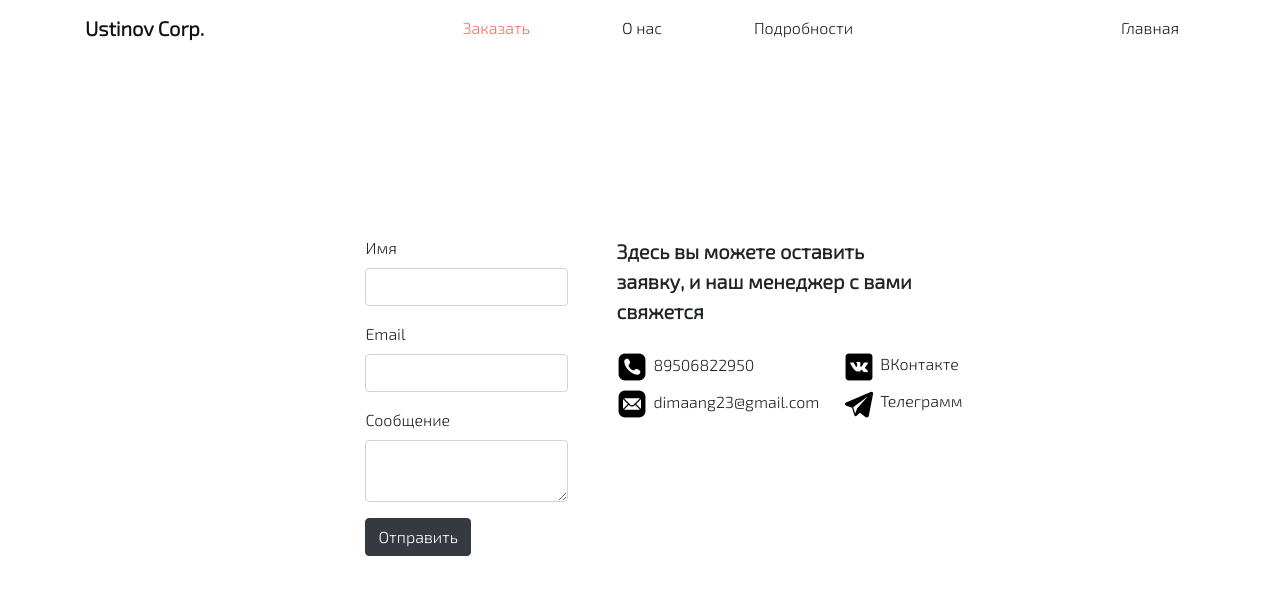
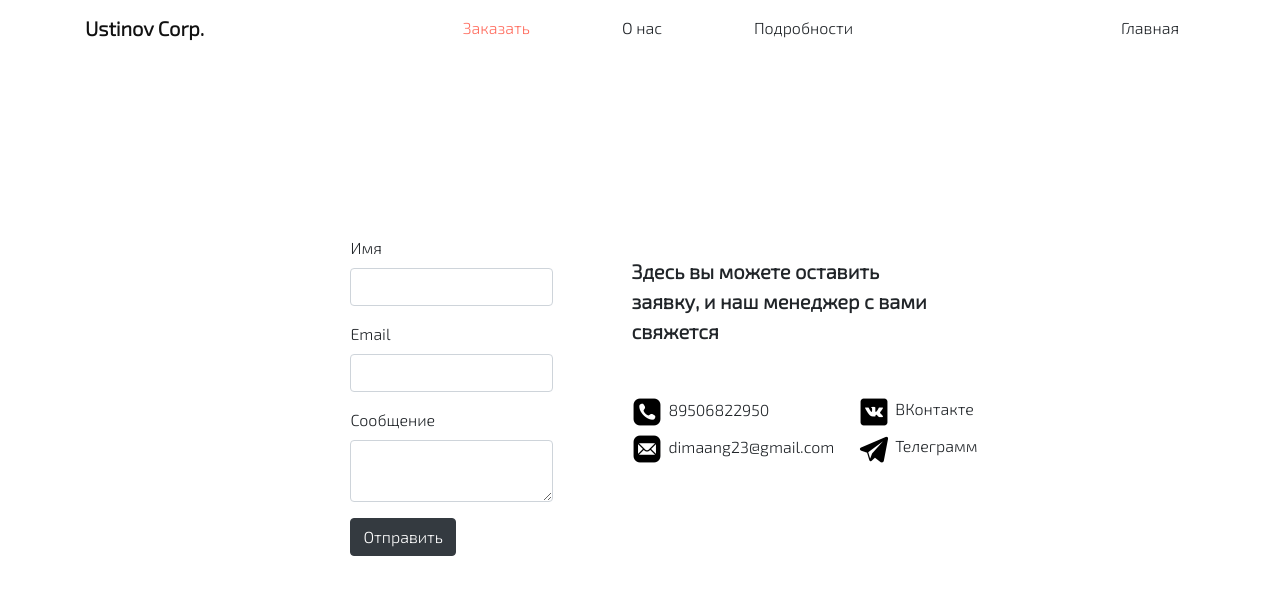
Before and after one commit to BossNumber1/allvis, a Next.js app in the folder app/: page /order in a window 1280 px wide. Shown: the top 594 px of the page. Built offline with nearby package versions, Linux system fonts and the light colour scheme.

Commit message:
up design

```diff
--- a/app/pages/order/index.js
+++ b/app/pages/order/index.js
@@ -19,14 +19,16 @@
                             fontWeight: 700,
                             fontSize: 20,
                             width: 320,
-                            marginBottom: 25,
+                            marginBottom: 50,
+                            marginTop: 20,
+                            marginLeft: 30,
                         }}
                     >
                         Здесь вы можете оставить заявку, и наш менеджер с вами
                         свяжется
                     </div>
                     <div>
-                        <div style={{ display: "flex" }}>
+                        <div style={{ display: "flex", marginLeft: 30 }}>
                             <div className="mr-4">
                                 <IconBlock iconSrc={phone} text="89506822950" />
                                 <IconBlock
```
